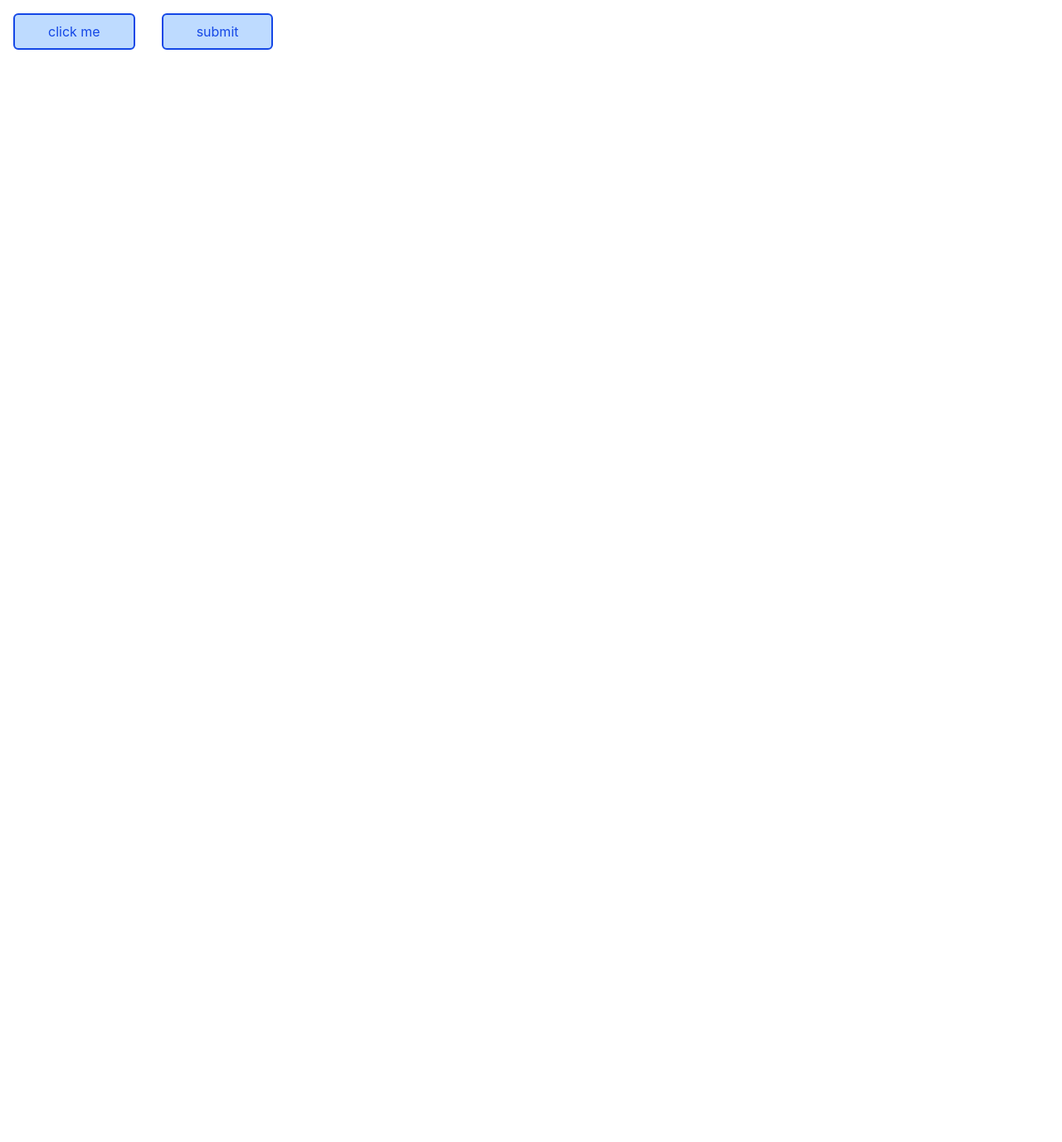
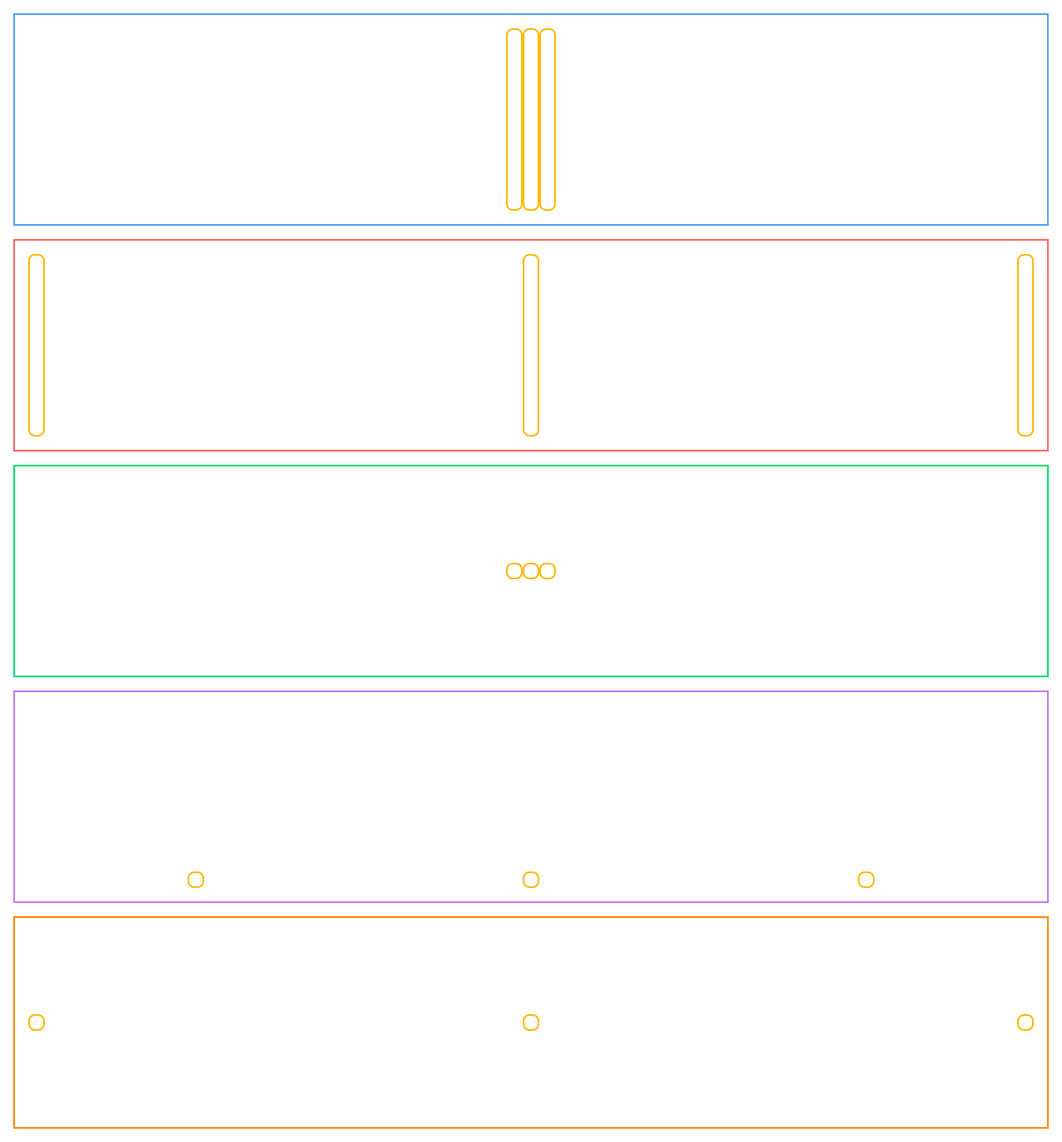
Before and after one commit to rajneeshraj0103/freecodecamp-react-learning, a React (Vite) app: page / in a window 1280 px wide. Shown: the whole page at 83% size. Before the commit the page ends 800 px from the top, so only its background shows below. Built offline with nearby package versions, Linux system fonts and the light colour scheme.

Commit message:
Completed Tailwind flexbox layouts

```diff
--- a/src/App.jsx
+++ b/src/App.jsx
@@ -1,9 +1,32 @@
-import FancyButton from "./FancyButton";
+import Cat from "./Cat";
 
 const App = () => {
   return <div>
-    <FancyButton>click me</FancyButton>
-    <FancyButton>submit</FancyButton>
+    <div className="flex justify-center h-64 p-4 m-4 border-2 border-blue-400">
+      <Cat />
+      <Cat />
+      <Cat />
+    </div>
+    <div className="flex justify-between h-64 p-4 m-4 border-2 border-red-400">
+      <Cat />
+      <Cat />
+      <Cat />
+    </div>
+    <div className="flex justify-center items-center h-64 p-4 m-4 border-2 border-green-400">
+      <Cat />
+      <Cat />
+      <Cat />
+    </div>
+    <div className="flex items-end justify-around h-64 p-4 m-4 border-2 border-purple-400">
+      <Cat />
+      <Cat />
+      <Cat />
+    </div>
+    <div className="flex justify-between items-center h-64 p-4 m-4 border-2 border-orange-400">
+      <Cat />
+      <Cat />
+      <Cat />
+    </div>
   </div>
 };
 
--- /dev/null
+++ b/src/Cat.jsx
@@ -0,0 +1,9 @@
+const Cat = () =>{
+    return (
+        <div className="p-2 border-2 rounded-lg border-amber-400">
+            <i className="fa-solid fa-cat text-7xl text-amber-400"></i>
+        </div>
+    )
+}
+
+export default Cat;
```
Also changed, not shown: 1 other file (tests, documents, lock files or other folders).
